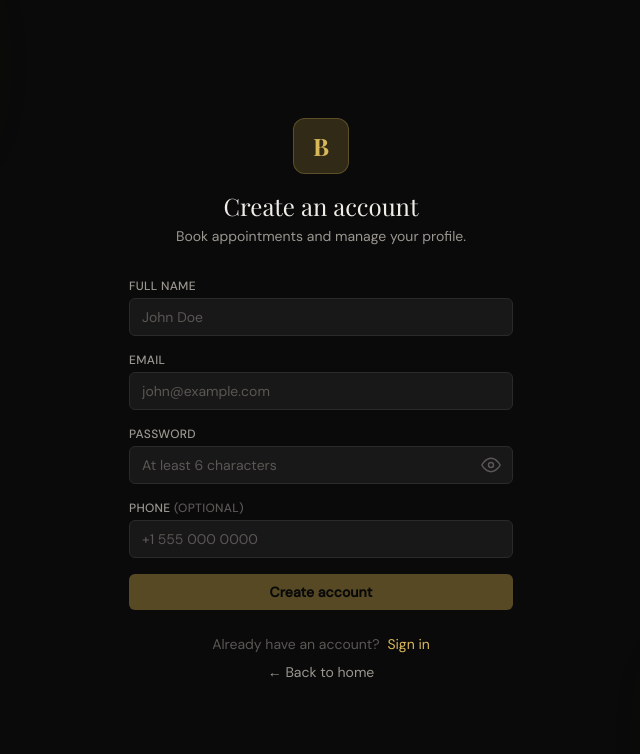
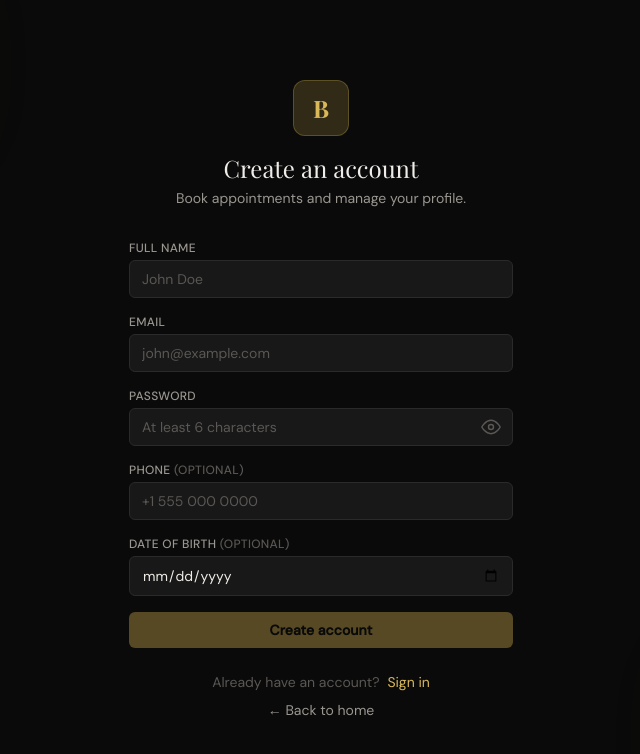
Before and after one commit to EduardoHAnacleto/BarberShop-Front, a Nuxt app: page /register in a window 1280 px wide. Shown: the top 754 px of the page, without its empty margins (319-959 px from the left). Built offline with nearby package versions, Linux system fonts and the light colour scheme; a web font is replaced by a local one.

Commit message:
feat(register): add optional date of birth field

```diff
--- a/composables/useApi.ts
+++ b/composables/useApi.ts
@@ -106,7 +106,7 @@ export function useApi() {
     auth: {
       login: (body: LoginRequest) => post<AuthResponse>('/api/auth/login', body),
       google: (idToken: string) => post<AuthResponse>('/api/auth/google', { idToken }),
-      register: (body: { name: string; email: string; password: string; phoneNumber: string }) =>
+      register: (body: { name: string; email: string; password: string; phoneNumber: string; dateOfBirth: string | null }) =>
         post<AuthResponse>('/api/auth/register', body),
       unlock: (userId: number) => post<string>(`/api/auth/unlock/${userId}`),
     },
--- a/pages/register.vue
+++ b/pages/register.vue
@@ -14,6 +14,7 @@ const form = reactive({
   email: '',
   password: '',
   phone: '',
+  dateOfBirth: '',
 })
 
 // Controls spinner on submit button.
@@ -46,6 +47,7 @@ async function handleRegister(): Promise<void> {
       email: form.email.trim(),
       password: form.password,
       phoneNumber: form.phone.trim(),
+      dateOfBirth: form.dateOfBirth || null,
     })
 
     // Hydrate auth state from the returned token so the user is logged in.
@@ -168,6 +170,17 @@ async function handleRegister(): Promise<void> {
             >
           </div>
 
+          <div class="form-group">
+            <label class="label" for="reg-dob">Date of Birth <span class="text-muted">(optional)</span></label>
+            <input
+              id="reg-dob"
+              v-model="form.dateOfBirth"
+              type="date"
+              autocomplete="bday"
+              class="input w-full"
+            >
+          </div>
+
           <button
             type="submit"
             class="btn-primary w-full"
```
